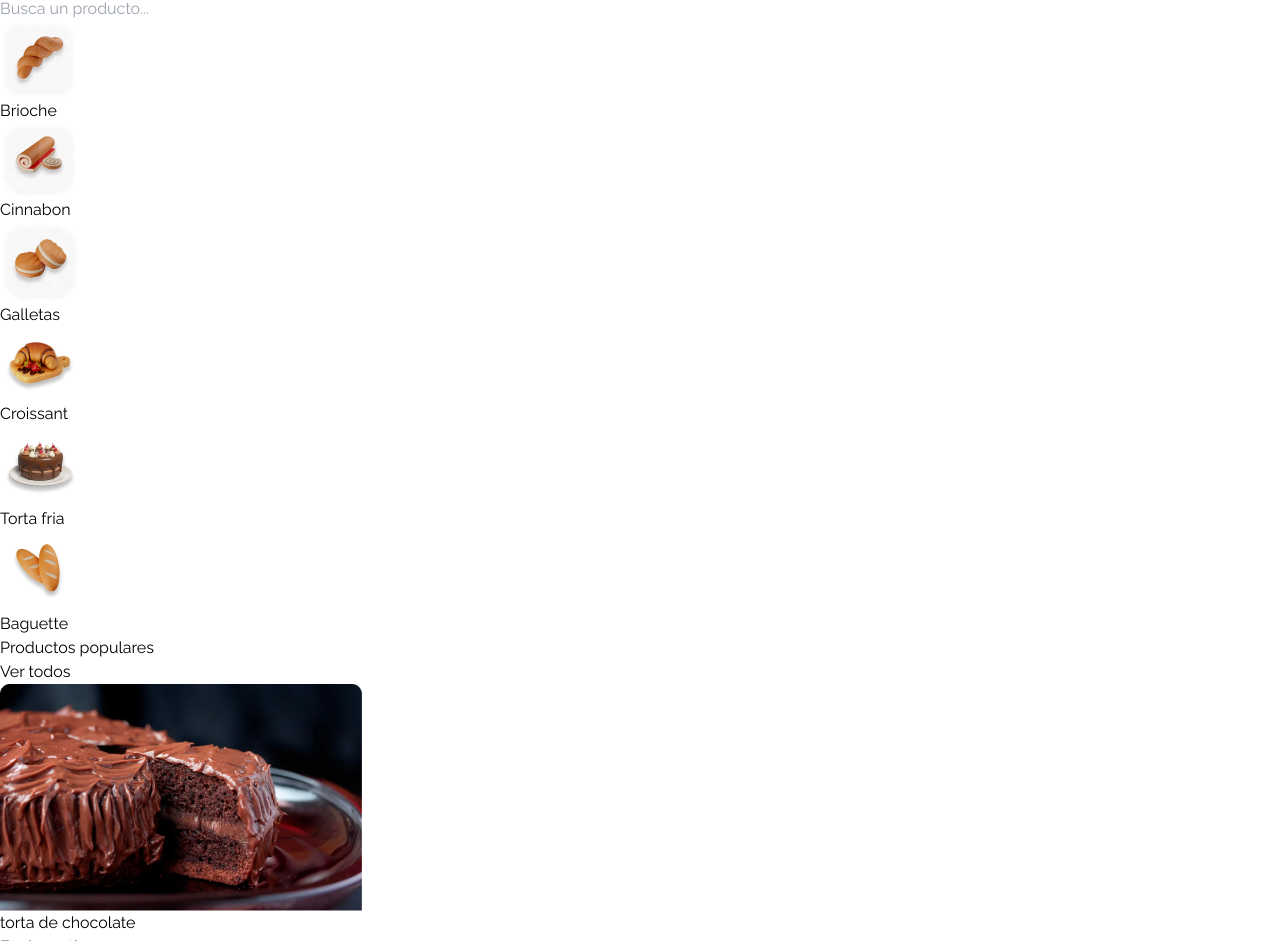
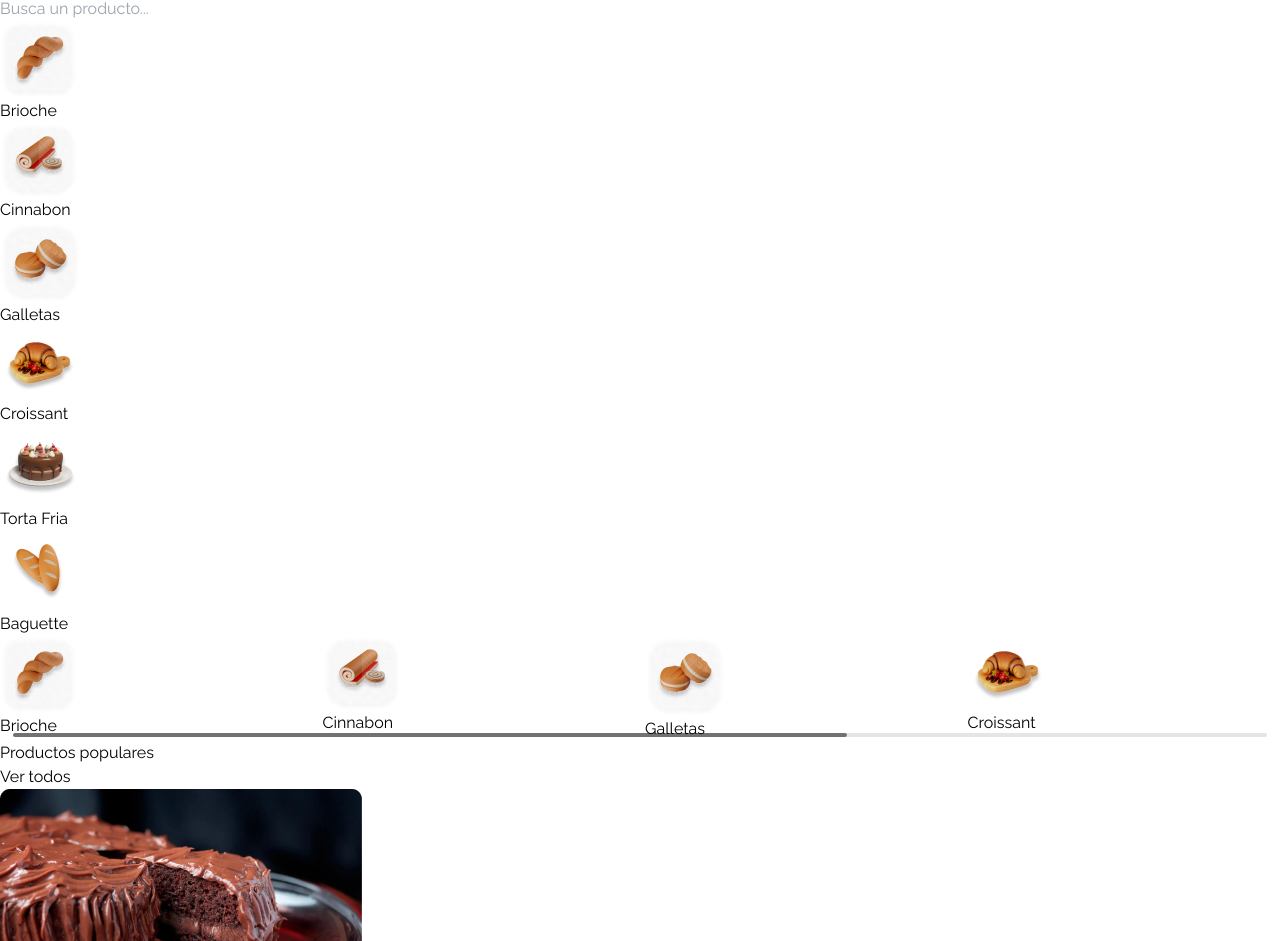
Before and after one commit to sebaacc/PrototipoDuquesaPage, a React (Vite) app in the folder Frontend/la-duquesa-ecommerce/: page / in a window 1280 px wide. Shown: the part 380-1321 px from the top of the page. Built offline with nearby package versions, Linux system fonts and the light colour scheme.

Commit message:
cambios en el home, Swiper para categorías

```diff
--- a/Frontend/la-duquesa-ecommerce/package.json
+++ b/Frontend/la-duquesa-ecommerce/package.json
@@ -17,7 +17,8 @@
     "@fortawesome/react-fontawesome": "^0.2.1",
     "react": "^18.2.0",
     "react-dom": "^18.2.0",
-    "react-router-dom": "^6.23.1"
+    "react-router-dom": "^6.23.1",
+    "swiper": "^11.1.3"
   },
   "devDependencies": {
     "@types/react": "^18.2.66",
--- a/Frontend/la-duquesa-ecommerce/src/components/Main.jsx
+++ b/Frontend/la-duquesa-ecommerce/src/components/Main.jsx
@@ -4,6 +4,15 @@ import galletas from '../img/carrot_1-removebg-preview 1.png'
 import croissant from '../img/Croissant_Designed_by_FreePik.png'
 import torta from '../img/torta_designed_by_freepik.png'
 import baguette from '../img/Baguette_designed_by_pikkovia.png'
+import { Scrollbar, A11y } from 'swiper/modules'
+
+import { Swiper, SwiperSlide } from 'swiper/react'
+
+import 'swiper/css'
+import 'swiper/css/navigation'
+import 'swiper/css/pagination'
+import 'swiper/css/scrollbar'
+
 // import pudin from '../img/burger 1.png'
 
 function Main () {
@@ -19,38 +28,186 @@ function Main () {
           className="border p-4 rounded-lg w-[330px] h-[80px] bg-[#D9D9D9] text-black font-medium sm:w-[560px] md:w-[600px] lg:w-[630px] xl:w-[1000px]"
           type="text"
           placeholder="Busca un producto..."
-          id='search-product'
+          id="search-product"
         />
       </div>
-      <section className="flex items-center justify-center">
-        <article className="font-medium m-4 h-36 rounded-full bg-[#F3F0EC] p-2 hover:bg-[#BD6292] hover:text-slate-50">
+      {/* <section className="flex items-center justify-center">
+        <article className="group font-medium m-4 h-36 rounded-full bg-[#F3F0EC] p-2 hover:bg-[#BD6292]">
           <img className="hover:bg-white rounded-full" src={brioche} alt="Brioche" />
           <p className="flex justify-center">Brioche</p>
         </article>
-        <article className="font-medium m-4 h-36 rounded-full bg-[#F3F0EC] p-2 hover:bg-[#BD6292] hover:text-slate-50">
+        <article className="group font-medium m-4 h-36 rounded-full bg-[#F3F0EC] p-2 hover:bg-[#BD6292]">
           <img className="hover:bg-white rounded-full" src={cinnabon} alt="Cinnabon" />
           <p className="flex justify-center">Cinnabon</p>
         </article>
-        <article className="font-medium m-4 h-36 rounded-full bg-[#F3F0EC] p-2 hover:bg-[#BD6292] hover:text-slate-50">
+        <article className="group font-medium m-4 h-36 rounded-full bg-[#F3F0EC] p-2 hover:bg-[#BD6292]">
           <img className="hover:bg-white rounded-full" src={galletas} alt="Galletas" />
           <p className="flex justify-center">Galletas</p>
         </article>
-        <article className="font-medium m-4 h-36 rounded-full bg-[#F3F0EC] p-2 hover:bg-[#BD6292] hover:text-slate-50">
+        <article className="group font-medium m-4 h-36 rounded-full bg-[#F3F0EC] p-2 hover:bg-[#BD6292]">
           <img className="hover:bg-white rounded-full" src={croissant} alt="Croissant" />
           <p className="flex justify-center">Croissant</p>
         </article>
-        <article className="font-medium m-4 h-36 rounded-full bg-[#F3F0EC] p-2 hover:bg-[#BD6292] hover:text-slate-50  hidden md:block">
+        <article className="group font-medium m-4 h-36 rounded-full bg-[#F3F0EC] p-2 hover:bg-[#BD6292]  hidden md:block">
           <img className="hover:bg-white rounded-full" src={torta} alt="Cinnabon" />
           <p className="flex justify-center">Torta fria</p>
         </article>
-        <article className="font-medium m-4 h-36 rounded-full bg-[#F3F0EC] p-2 hover:bg-[#BD6292] hover:text-slate-50  hidden lg:block">
+        <article className="group font-medium m-4 h-36 rounded-full bg-[#F3F0EC] p-2 hover:bg-[#BD6292]  hidden lg:block">
           <img className="hover:bg-white rounded-full" src={baguette} alt="Baguette" />
           <p className="flex justify-center">Baguette</p>
         </article>
-        {/* <article className="font-medium m-4 h-36 rounded-full bg-[#F3F0EC] p-2 hover:bg-[#BD6292] hover:text-slate-50 hidden lg:block">
+        {/* <article className="group font-medium m-4 h-36 rounded-full bg-[#F3F0EC] p-2 hover:bg-[#BD6292] hidden lg:block">
           <img className="hover:bg-white rounded-full" src={pudin} alt="Croissant" />
           <p className="flex justify-center">Croissant</p>
         </article> */}
+      {/*
+      </section> */}
+
+      <section className="flex items-center justify-center">
+        <div className="hidden md:flex flex-wrap justify-center">
+          <article className="group font-medium m-4 h-36 rounded-full bg-[#F3F0EC] p-2 hover:bg-[#BD6292]">
+            <img
+              className="hover:bg-white rounded-full w-[80px] h-[80px]"
+              src={brioche}
+              alt="Brioche"
+            />
+            <p className="flex justify-center font-bold text-[#7B7B7B] group-hover:text-[#e6e6e6]">
+              Brioche
+            </p>
+          </article>
+          <article className="group font-medium m-4 h-36 rounded-full bg-[#F3F0EC] p-2 hover:bg-[#BD6292]">
+            <img
+              className="hover:bg-white rounded-full w-[80px] h-[80px]"
+              src={cinnabon}
+              alt="Cinnabon"
+            />
+            <p className="flex justify-center font-bold text-[#7B7B7B] group-hover:text-[#e6e6e6]">
+              Cinnabon
+            </p>
+          </article>
+          <article className="group font-medium m-4 h-36 rounded-full bg-[#F3F0EC] p-2 hover:bg-[#BD6292]">
+            <img
+              className="hover:bg-white rounded-full w-[80px] h-[80px]"
+              src={galletas}
+              alt="Galletas"
+            />
+            <p className="flex justify-center font-bold text-[#7B7B7B] group-hover:text-[#e6e6e6]">
+              Galletas
+            </p>
+          </article>
+          <article className="group font-medium m-4 h-36 rounded-full bg-[#F3F0EC] p-2 hover:bg-[#BD6292]">
+            <img
+              className="hover:bg-white rounded-full w-[80px] h-[80px]"
+              src={croissant}
+              alt="Croissant"
+            />
+            <p className="flex justify-center font-bold text-[#7B7B7B] group-hover:text-[#e6e6e6]">
+              Croissant
+            </p>
+          </article>
+          <article className="group font-medium m-4 h-36 rounded-full bg-[#F3F0EC] p-2 hover:bg-[#BD6292] hidden md:block">
+            <img
+              className="hover:bg-white rounded-full w-[80px] h-[80px]"
+              src={torta}
+              alt="Torta Fria"
+            />
+            <p className="flex justify-center font-bold text-[#7B7B7B] group-hover:text-[#e6e6e6]">
+              Torta Fria
+            </p>
+          </article>
+          <article className="group font-medium m-4 h-36 rounded-full bg-[#F3F0EC] p-2 hover:bg-[#BD6292] hidden lg:block">
+            <img
+              className="hover:bg-white rounded-full w-[80px] h-[80px]"
+              src={baguette}
+              alt="Baguette"
+            />
+            <p className="flex justify-center font-bold text-[#7B7B7B] group-hover:text-[#e6e6e6]">
+              Baguette
+            </p>
+          </article>
+        </div>
+
+        <div className="block md:hidden w-full ml-5">
+          <Swiper
+            modules={[Scrollbar, A11y]}
+            spaceBetween={10}
+            slidesPerView={4}
+            scrollbar={{ draggable: true }}
+          >
+            <SwiperSlide>
+              <article className="flex flex-col items-center w-[95px] group font-medium m-4 h-36 rounded-full bg-[#F3F0EC] p-2 hover:bg-[#BD6292]">
+                <img
+                  className="hover:bg-white rounded-full w-[80px] h-[80px]"
+                  src={brioche}
+                  alt="Brioche"
+                />
+                <p className="flex justify-center font-bold text-[#7B7B7B] group-hover:text-[#e6e6e6]">
+                  Brioche
+                </p>
+              </article>
+            </SwiperSlide>
+            <SwiperSlide>
+              <article className="flex flex-col items-center w-[95px] group font-medium m-4 h-36 rounded-full bg-[#F3F0EC] p-2 hover:bg-[#BD6292]">
+                <img
+                  className="hover:bg-white rounded-full w-[80px] h-[80px]"
+                  src={cinnabon}
+                  alt="Cinnabon"
+                />
+                <p className="flex justify-center font-bold text-[#7B7B7B] group-hover:text-[#e6e6e6]">
+                  Cinnabon
+                </p>
+              </article>
+            </SwiperSlide>
+            <SwiperSlide>
+              <article className="flex flex-col items-center w-[95px] group font-medium m-4 h-36 rounded-full bg-[#F3F0EC] p-2 hover:bg-[#BD6292]">
+                <img
+                  className="hover:bg-white rounded-full w-[80px] h-[80px]"
+                  src={galletas}
+                  alt="Galletas"
+                />
+                <p className="flex justify-center font-bold text-[#7B7B7B] group-hover:text-[#e6e6e6]">
+                  Galletas
+                </p>
+              </article>
+            </SwiperSlide>
+            <SwiperSlide>
+              <article className="flex flex-col items-center w-[95px] group font-medium m-4 h-36 rounded-full bg-[#F3F0EC] p-2 hover:bg-[#BD6292]">
+                <img
+                  className="hover:bg-white rounded-full w-[80px] h-[80px]"
+                  src={croissant}
+                  alt="Croissant"
+                />
+                <p className="flex justify-center font-bold text-[#7B7B7B] group-hover:text-[#e6e6e6]">
+                  Croissant
+                </p>
+              </article>
+            </SwiperSlide>
+            <SwiperSlide>
+              <article className="flex flex-col items-center w-[95px] group font-medium m-4 h-36 rounded-full bg-[#F3F0EC] p-2 hover:bg-[#BD6292]">
+                <img
+                  className="hover:bg-white rounded-full w-[80px] h-[80px]"
+                  src={torta}
+                  alt="Torta Fria"
+                />
+                <p className="flex justify-center font-bold text-[#7B7B7B] group-hover:text-[#e6e6e6]">
+                  Torta Fria
+                </p>
+              </article>
+            </SwiperSlide>
+            <SwiperSlide>
+              <article className="flex flex-col items-center w-[95px] group font-medium m-4 h-36 rounded-full bg-[#F3F0EC] p-2 hover:bg-[#BD6292]">
+                <img
+                  className="hover:bg-white rounded-full w-[80px] h-[80px]"
+                  src={baguette}
+                  alt="Baguette"
+                />
+                <p className="flex justify-center font-bold text-[#7B7B7B] group-hover:text-[#e6e6e6]">
+                  Baguette
+                </p>
+              </article>
+            </SwiperSlide>
+          </Swiper>
+        </div>
       </section>
     </main>
   )
```
Also changed, not shown: 1 other file (tests, documents, lock files or other folders).
